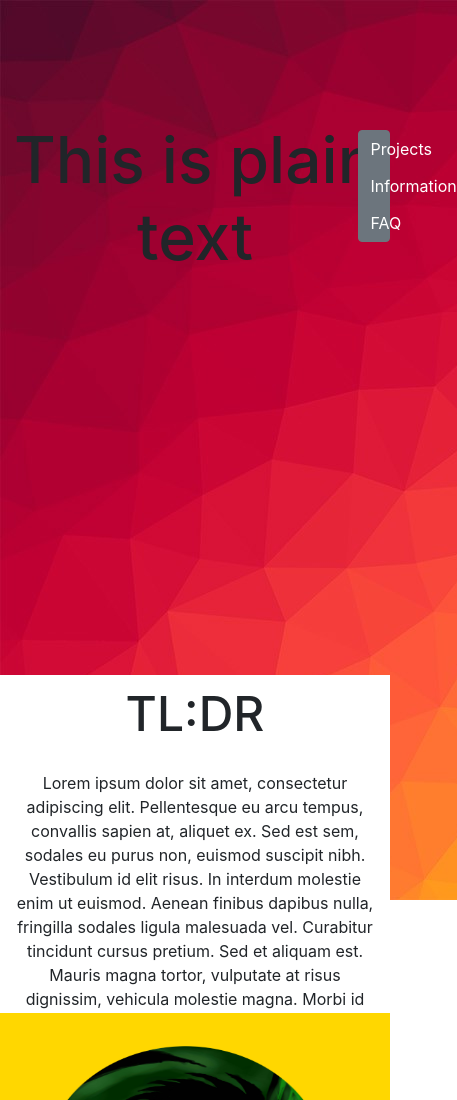
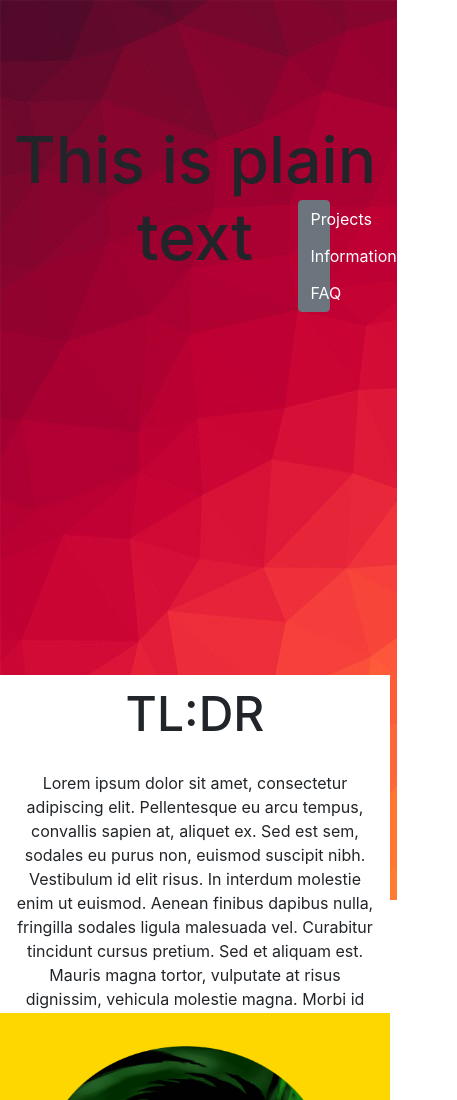
Before and after one commit to portfolioProjectUKTC/portfolio_hristo, a plain HTML site: page Portfolio-master v2/index.html in a window 390 px wide. Shown: the top 1100 px of the page, 457 px wide, since content can reach past the window. Drawn offline with nearby package versions, Linux system fonts and the light colour scheme.

Commit message:
buttons position fixed

```diff
--- a/Portfolio-master v2/index.html
+++ b/Portfolio-master v2/index.html
@@ -11,7 +11,7 @@
 
 <body background = "main page/pics/BG.jpg";>
 
-  <div class="btn-group-vertical col-s-1" role="group" aria-label="Button group with nested dropdown" style="float: right; top: 130px">
+  <div class="btn-group-vertical col-s-1" role="group" aria-label="Button group with nested dropdown">
     <a href="portfolio/index.html" type="button" class="btn btn-secondary">Projects</a>
     <a href="portfolio/index.html" type="button" class="btn btn-secondary">Information</a>
     <a href="portfolio/index.html" type="button" class="btn btn-secondary">FAQ</a>
--- a/Portfolio-master v2/main page/styles/styles.css
+++ b/Portfolio-master v2/main page/styles/styles.css
@@ -69,10 +69,15 @@ input{
   text-align: center;
   padding: 10px;
 }
+.btn-group-vertical{
+  float: right;
+  top: 150px;
+}
 
 *{
   box-sizing: border-box;
 }
+
 @media only screen and (max-width: 600px) {
       /* phones */
       .col-s-1 {width: 8.33%;}
@@ -106,8 +111,8 @@ input{
 
      }
      .btn-group-vertical{
-       position: sticky;
-       top: 140px;
+       top: 200px;
+       right: 60px;
      }
 
 }
```
